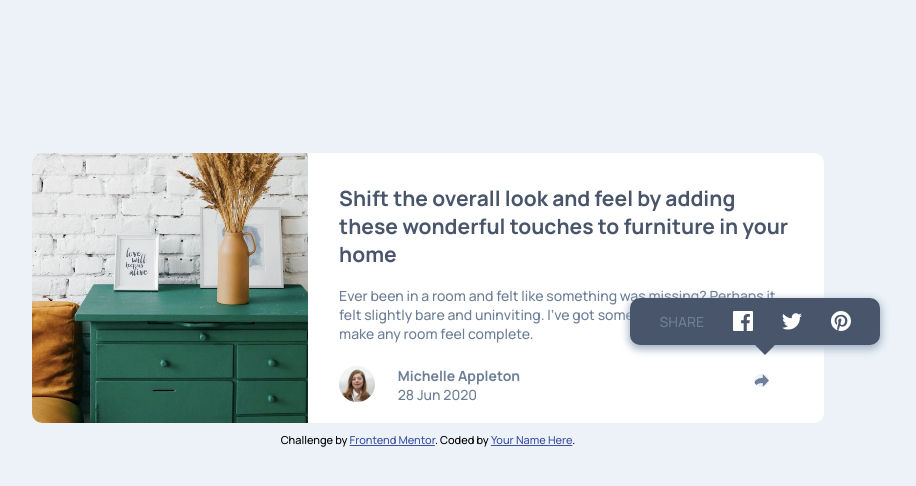
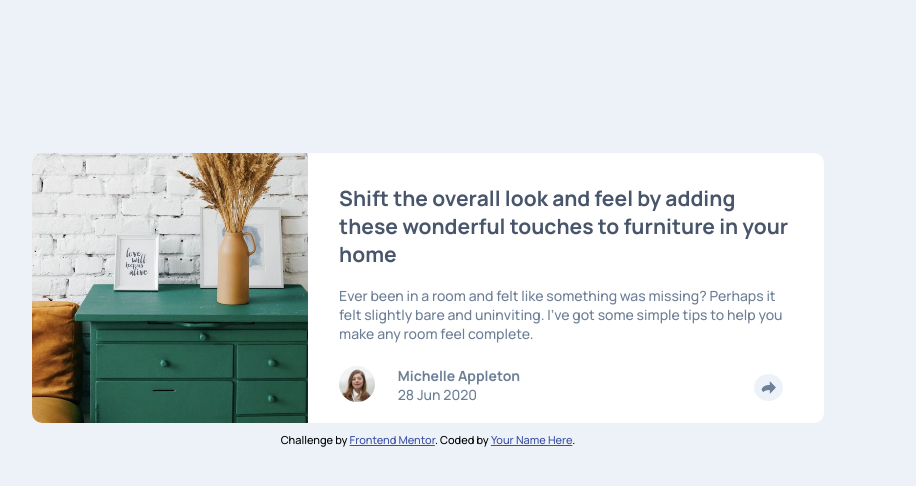
Before and after one commit to Pedroajs/article-preview-component-master, a plain HTML site: page index.html in a window 1280 px wide. Shown: the top 486 px of the page, without its empty margins (292-1208 px from the left). Drawn offline with Linux system fonts and the light colour scheme.

Commit message:
projeto completo

```diff
--- a/index.html
+++ b/index.html
@@ -42,7 +42,7 @@
             <img class="social-icon" src="./images/icon-twitter.svg" alt="">
             <img class="social-icon" src="./images/icon-pinterest.svg" alt="">
          </div>
-         <img class="share-icon" src="./images/icon-share.svg" alt="">
+         <img onclick="showIcons()" class="share-icon btn-icon" src="./images/icon-share.svg" alt="">
         </div>
       </section>
     </div>
@@ -61,5 +61,7 @@
     Challenge by <a href="https://www.frontendmentor.io?ref=challenge" target="_blank">Frontend Mentor</a>.
     Coded by <a href="#">Your Name Here</a>.
   </div>
+
+  <script src="./main.js"></script>
 </body>
 </html>
--- a/media.css
+++ b/media.css
@@ -25,8 +25,6 @@
         position: absolute;
         left: 264px;
         top: 17px;
-
-        padding: 7px;
     }
     .container-card-section-footer {
         margin-top: 10%;
--- a/style.css
+++ b/style.css
@@ -79,6 +79,7 @@ body{
 }
 .share-icon{
    position: absolute;
+   padding: 7px;
    left: 415px;
    top:8px;
    place-items: center;
@@ -94,13 +95,14 @@ body{
     background-color:hsl(217, 19%, 35%);
     top:-68px;
     right: -87px;
-
     display: flex;
     justify-content: space-evenly;
     align-items: center;
     border-radius: 10px;
     box-shadow: 0 3px 9px 1px hsl(212, 23%, 69%);
-    /* display: none; */
+
+    visibility: hidden;
+
 }
 .social-icon{
     max-width:20px;
@@ -123,5 +125,8 @@ body{
         border-top: 10px solid hsl(217, 19%, 35%);
 }
 
+/* atributo de aparecer e desaparecer */
+.btn-icon{}
+
 .attribution { font-size: 11px; text-align: center; }
 .attribution a { color: hsl(228, 45%, 44%); }
```
